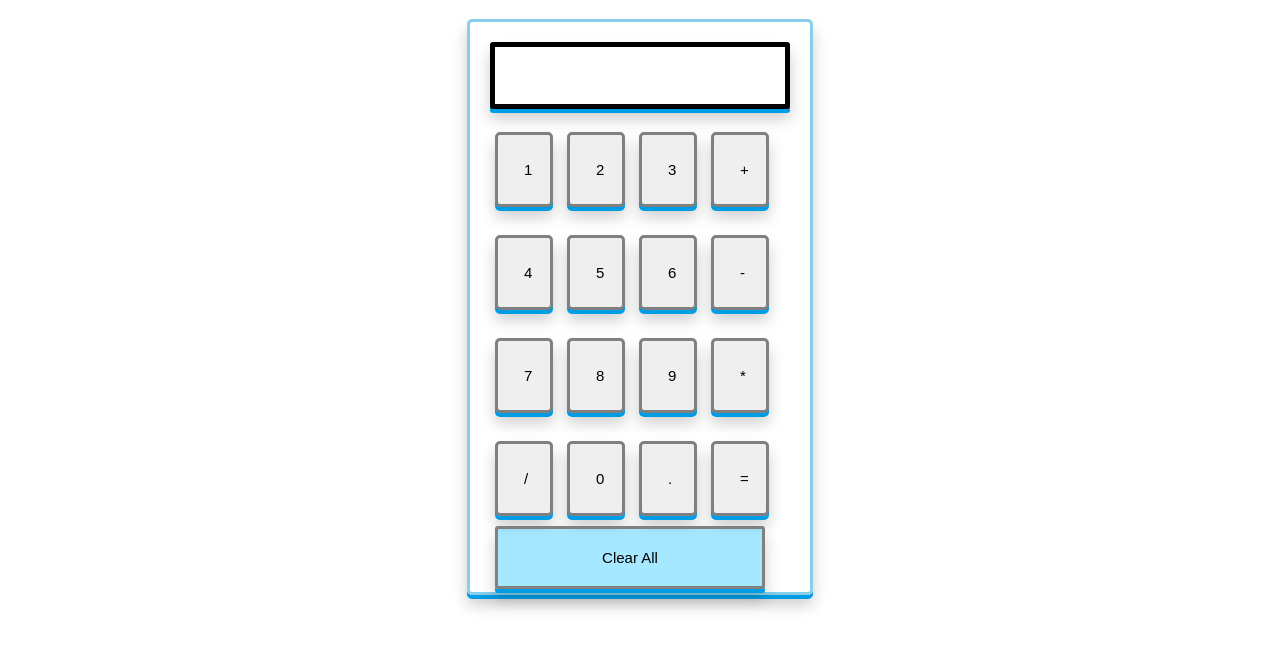
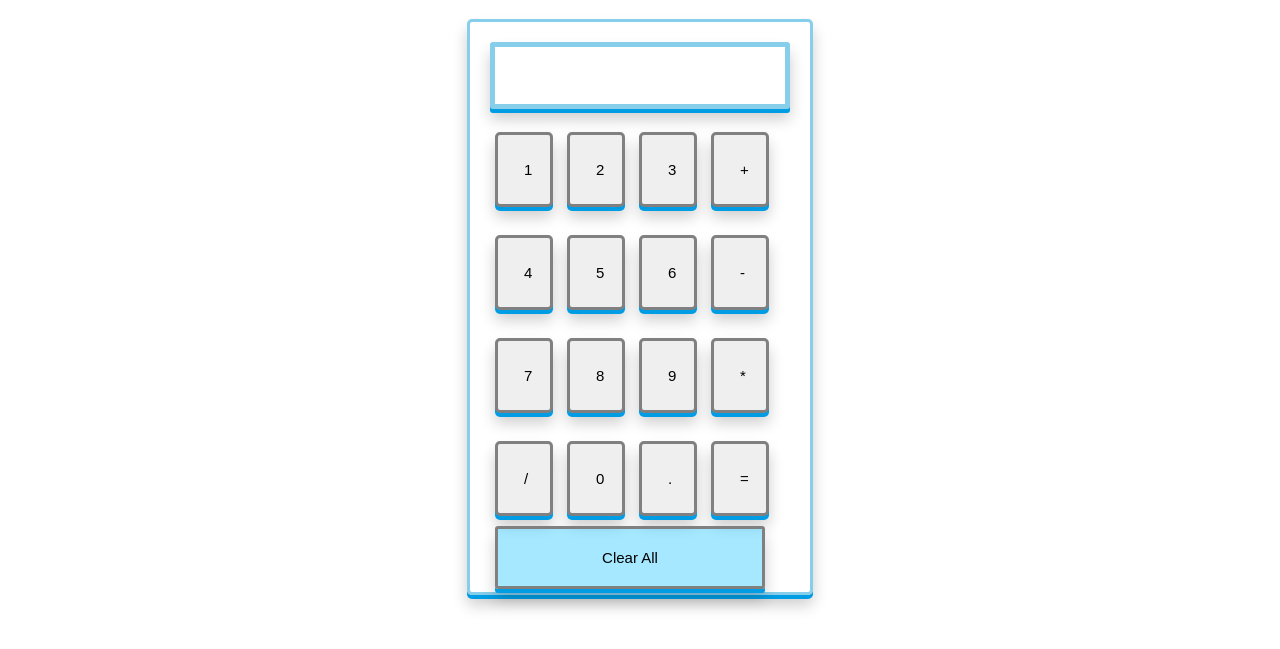
Before and after one commit to Rhowen28/calculator, a plain HTML site: page index.html in a window 1280 px wide. Shown: the part 107-756 px from the top of the page. Drawn offline with Linux system fonts and the light colour scheme.

Commit message:
Update index.html

```diff
--- a/index.html
+++ b/index.html
@@ -55,7 +55,7 @@ border: 3px solid gray;
 
 #calc{
 width: 250px;
-border: 5px solid black;
+border: 5px solid skyblue;
 	border-radius: 3px;
 	padding: 20px;
 	margin: auto;
```
